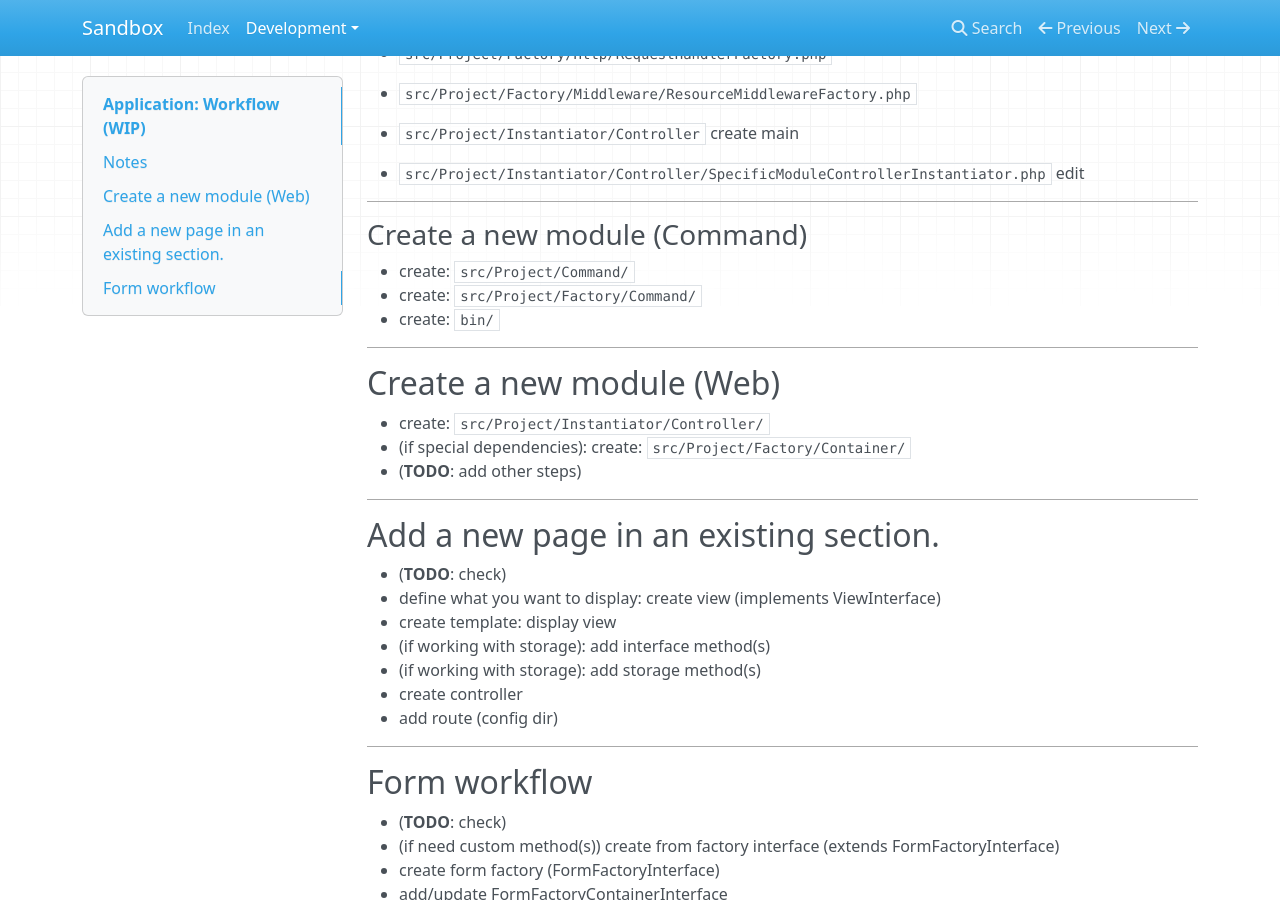
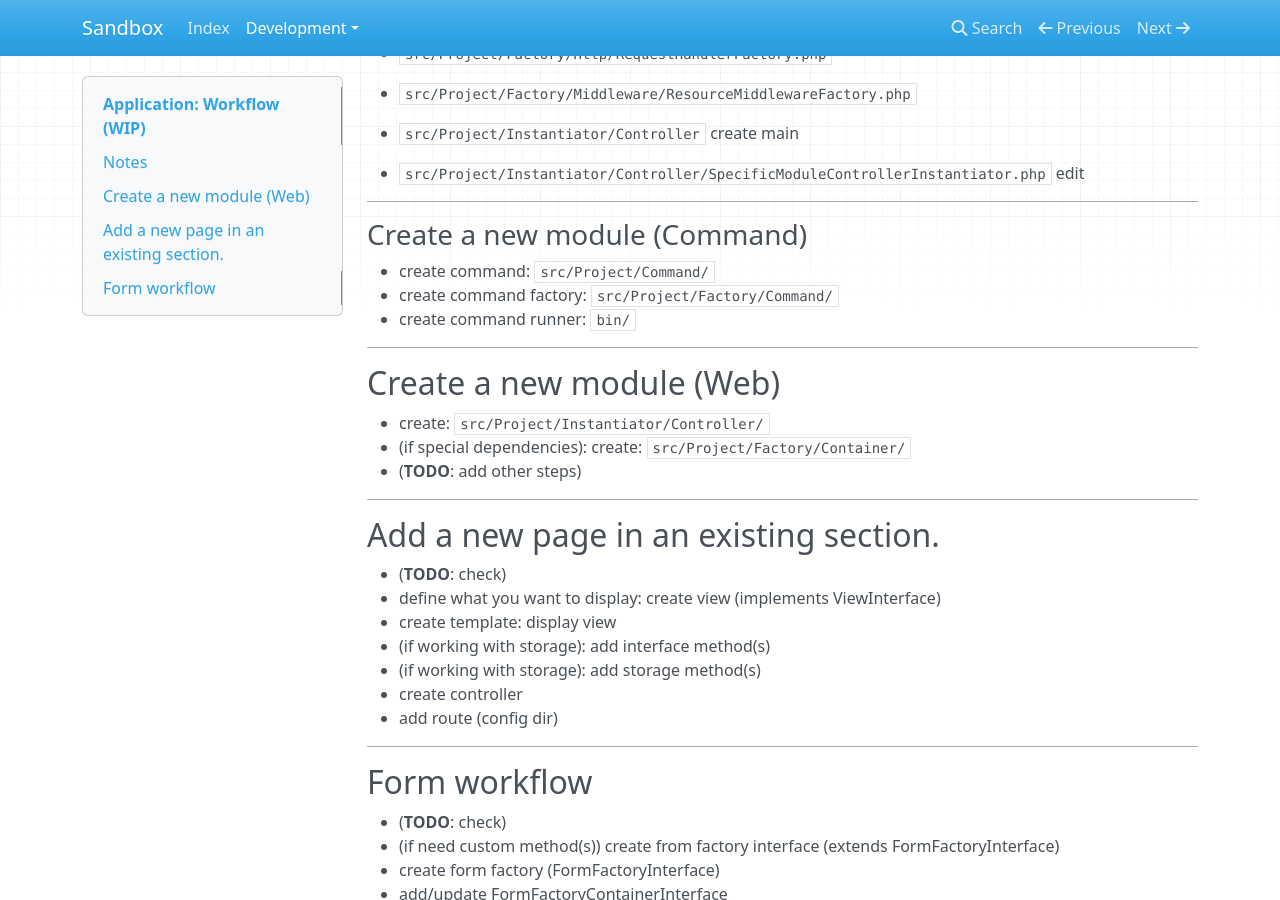
Before and after one commit to webservco/sandbox, an MkDocs documentation site: the page built from docs/Development/PHP/Application/application_workflow.md, in a window 1280 px wide and 900 px high, scrolled down 364 px. Built offline with MkDocs 1.6.1, drawn with Linux system fonts in a browser that asks for light colours; nearby versions of some CDN libraries.

Commit message:
Update app workflow notes

```diff
--- a/docs/Development/PHP/Application/application_workflow.md
+++ b/docs/Development/PHP/Application/application_workflow.md
@@ -22,9 +22,9 @@
 
 ### Create a new module (Command)
 
-- create: `src/Project/Command/`
-- create: `src/Project/Factory/Command/`
-- create: `bin/`
+- create command: `src/Project/Command/`
+- create command factory: `src/Project/Factory/Command/`
+- create command runner: `bin/`
 
 ---
 
```
